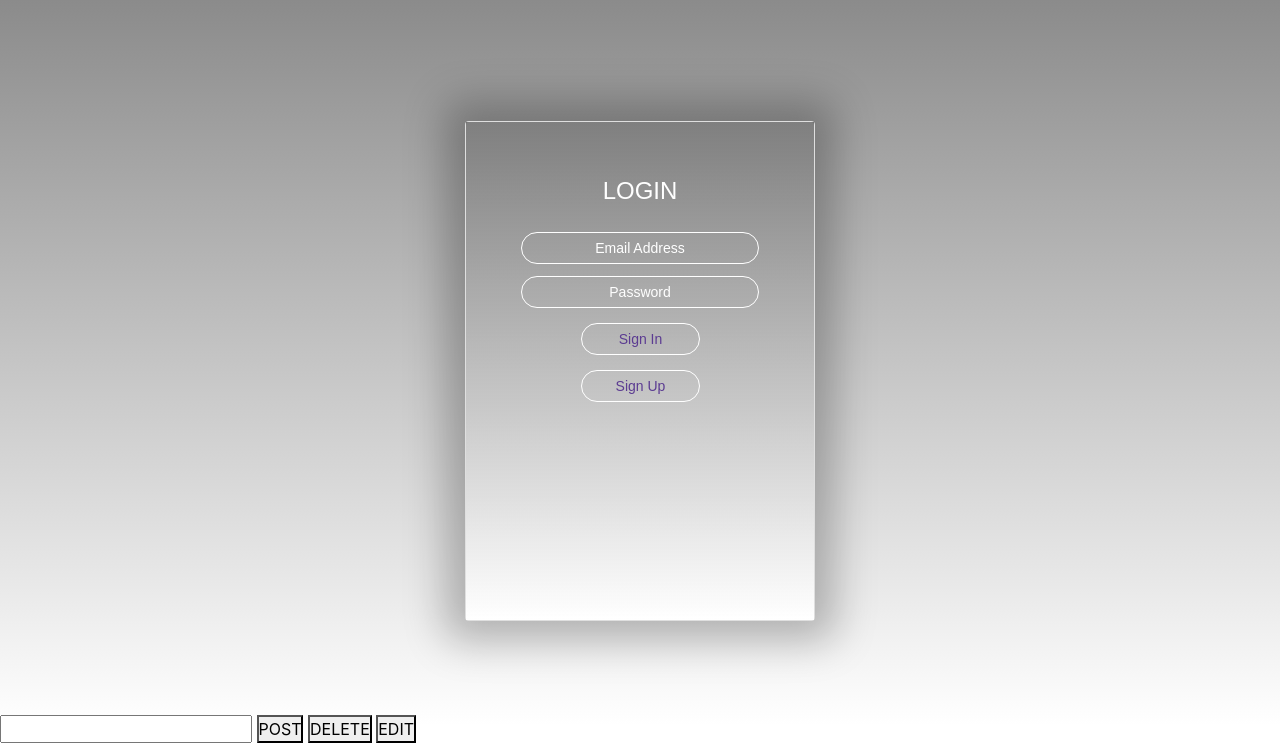
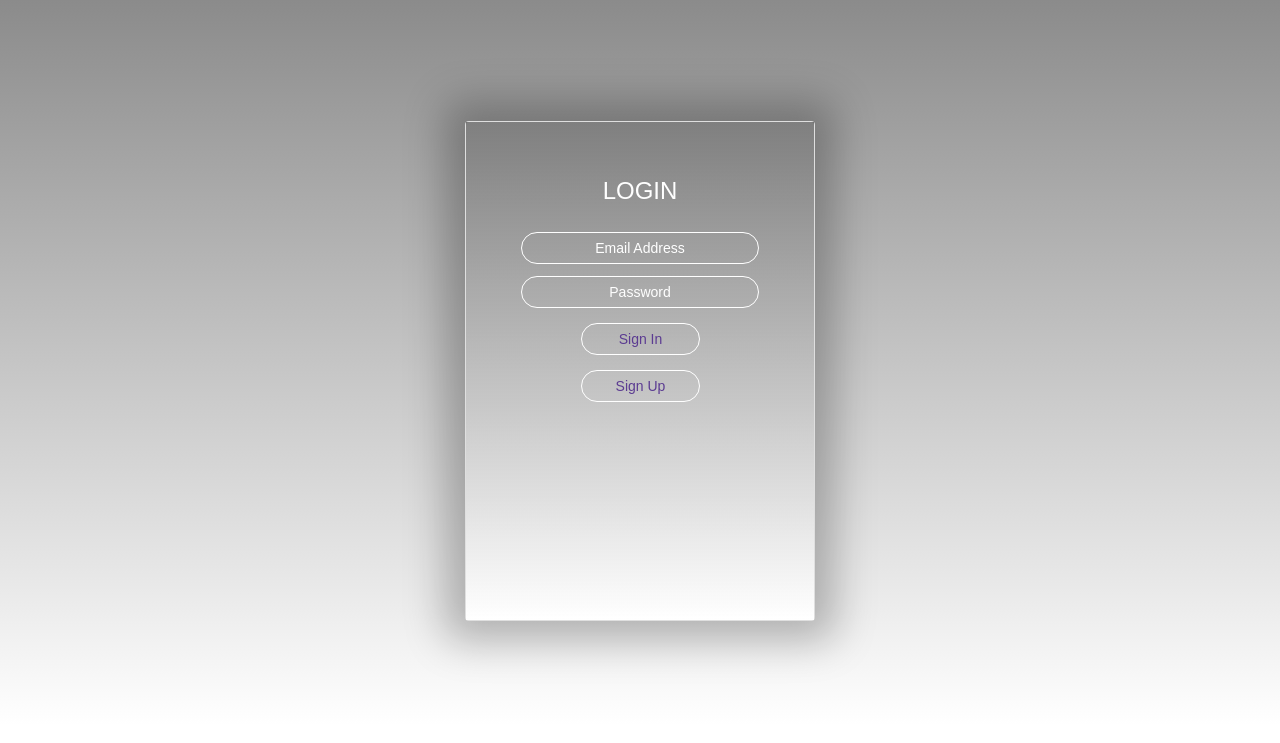
Before and after one commit to thomasjkim13/jobresource-client, a website built with webpack: page index.html in a window 1280 px wide. Shown: the part 75-818 px from the top of the page. Built offline with nearby package versions, Linux system fonts and the light colour scheme; files whose address does not match are found by name.

Commit message:
Remove comment post

```diff
--- a/index.html
+++ b/index.html
@@ -101,13 +101,6 @@
           <input name="job[level]" type="text" class="postLevel" placeholder="Experience Level">
           <button type="submit" id="createPost" class="searchbtn">POST</button>
         </form>
-<!--------------------------------POST COMMENT-------------------------------->
-        <form id="comment-form">
-          <input name="comment[title]" type="text" class="postComment" placeholder="Comment here...">
-          <button type="submit" id="createComment" class="cmt-btn">POST</button>
-          <button type="submit" id="deleteComment" class="del-btn">DELETE</button>
-          <button type="submit" id="updateComment" class="update-btn">EDIT</button>
-        </form>
 
       </section>
 
```
